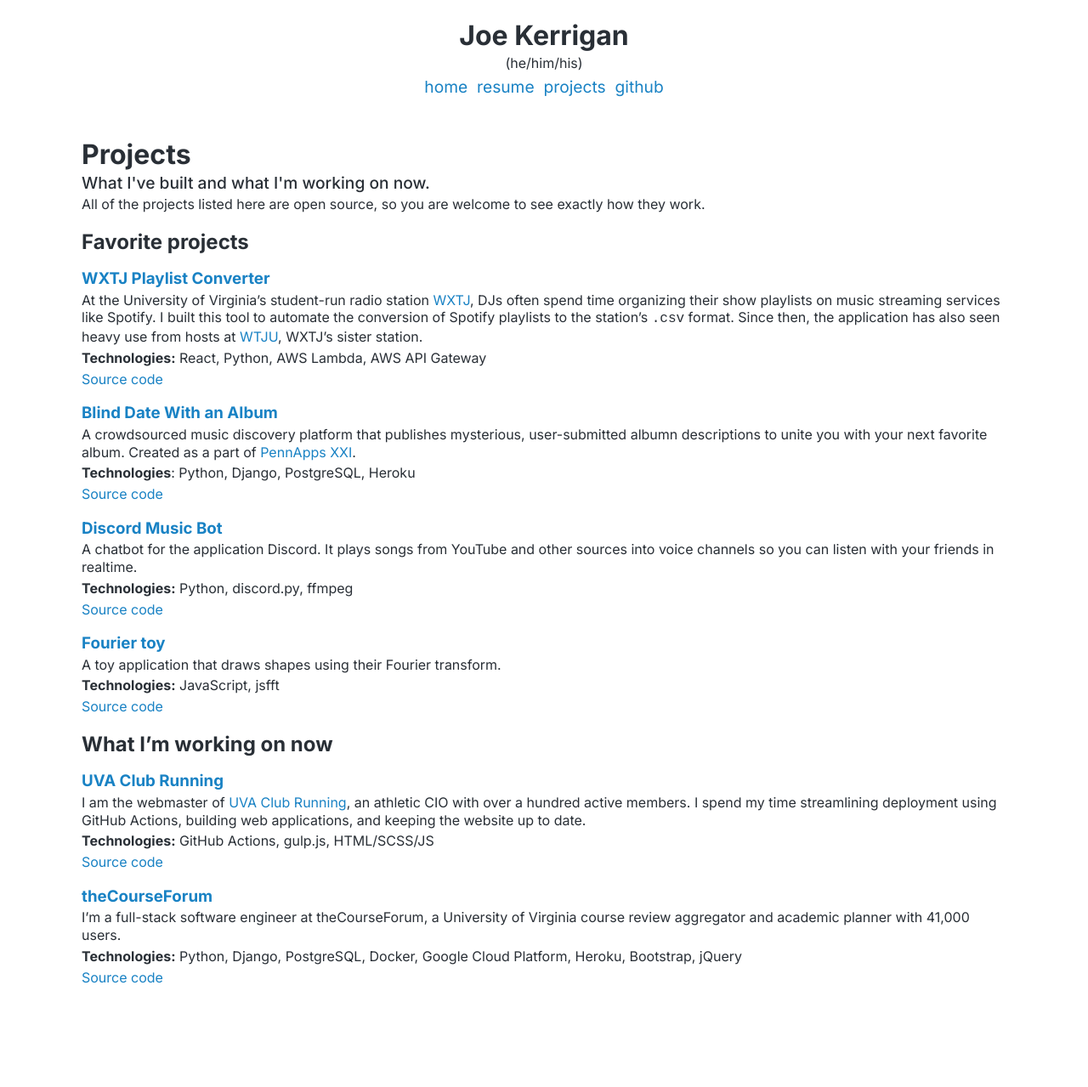
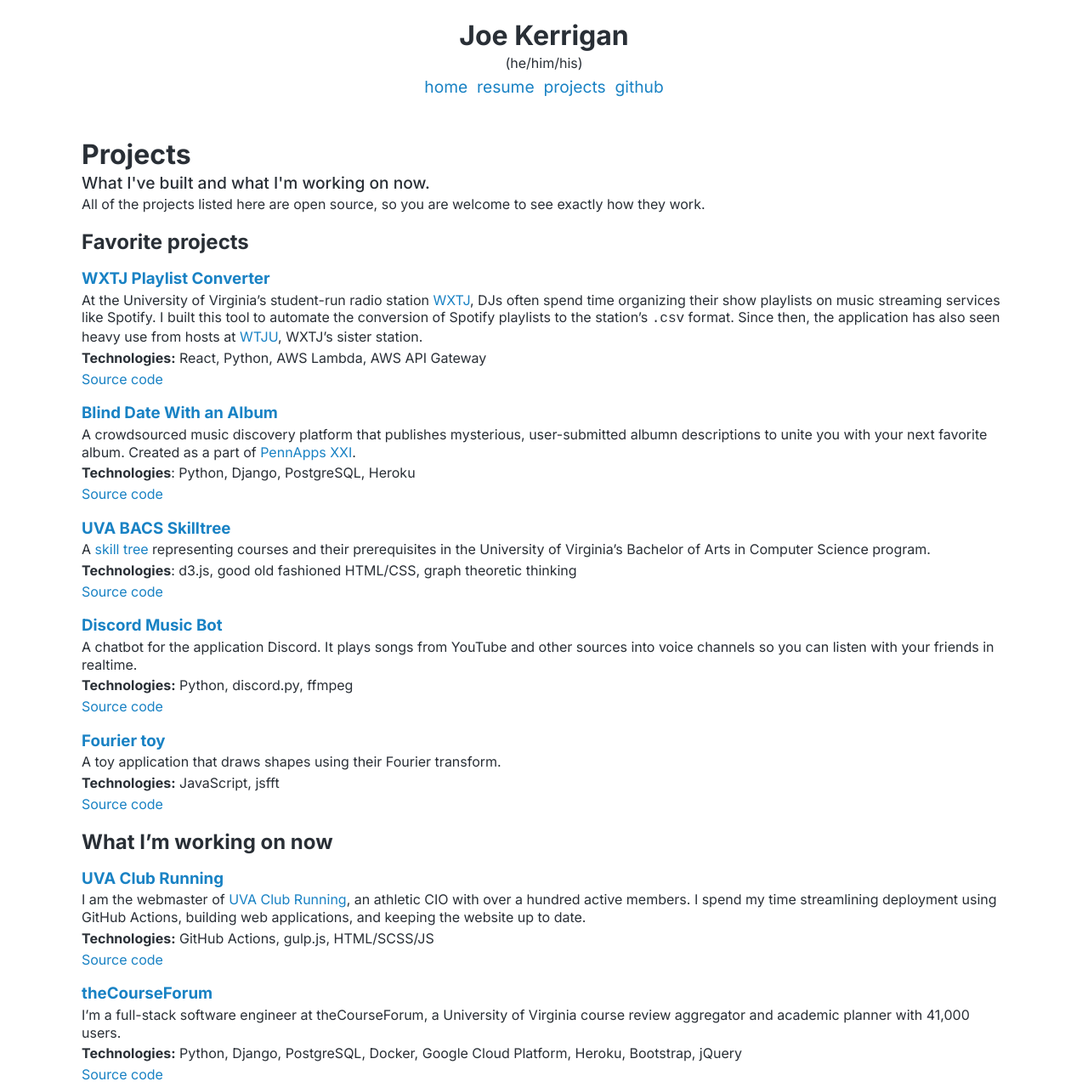
Before and after one commit to joek13/joek13.github.io, a Jekyll site: the page built from projects.md, in a window 1280 px wide. Shown: the whole page at 85% size. Built offline with Jekyll 4.4.1, drawn with Linux system fonts in a browser that asks for light colours; before the commit the page ends 1164 px from its top, so only the background shows below that.

Commit message:
Add skilltree to projects.md

```diff
--- a/projects.md
+++ b/projects.md
@@ -22,6 +22,13 @@
 **Technologies**: Python, Django, PostgreSQL, Heroku
 
 [Source code](https://github.com/joek13/bdwa)
+
+### [UVA BACS Skilltree](https://kerrigan.dev/skilltree)
+A [skill tree](https://en.wiktionary.org/wiki/skill_tree) representing courses and their prerequisites in the University of Virginia's Bachelor of Arts in Computer Science program.
+
+**Technologies**: d3.js, good old fashioned HTML/CSS, graph theoretic thinking
+
+[Source code](https://github.com/joek13/skilltree)
 
 ### [Discord Music Bot](https://github.com/joek13/py-music-bot)
 A chatbot for the application Discord. It plays songs from YouTube and other sources into voice channels so you can listen with your friends in realtime.
```
